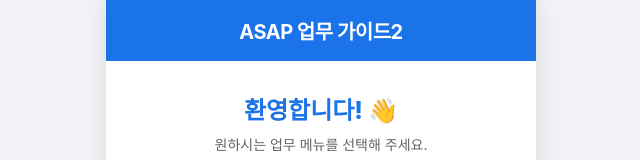
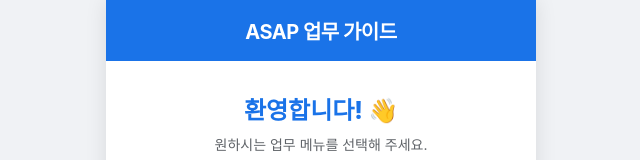
Before and after one commit to HanUL220/kofficecom, a React (Create React App) app: page / in a window 1280 px wide. Shown: the top 160 px of the page, without its empty margins (319-959 px from the left). Built offline with nearby package versions, Linux system fonts and the light colour scheme.

Commit message:
배포 자동화 업데이트

```diff
--- a/src/App.js
+++ b/src/App.js
@@ -33,7 +33,7 @@ function App() {
         {/* 헤더 이름 수정: 업무 가이드 -> ASAP 업무 가이드 */}
         <header className={`header ${hideHeader ? 'hidden' : ''}`}>
           <Link to="/" className="home-link">
-            <h1>ASAP 업무 가이드2</h1>
+            <h1>ASAP 업무 가이드</h1>
           </Link>
         </header>
 
```
